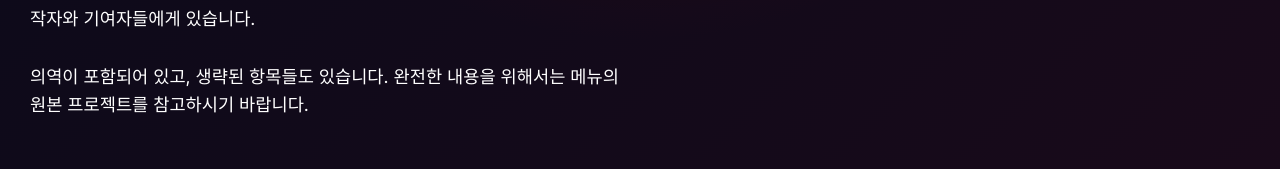
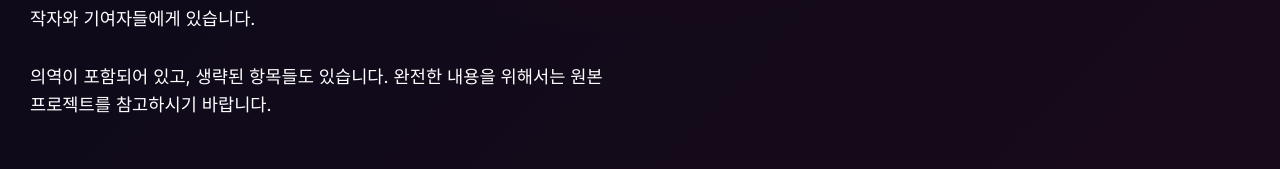
Before and after one commit to RedRaccoonCommunity/redteam-cmm-kr, a plain HTML site: page index.html in a window 1280 px wide. Shown: the part 471-640 px from the top of the page. Drawn offline with Linux system fonts and the light colour scheme.

Commit message:
update index

```diff
--- a/index.html
+++ b/index.html
@@ -503,7 +503,7 @@
                 </h1>
                 <p>Red Team CMM(Capability Maturity Model)은 인하우스 레드팀의 성숙도를 평가, 계획, 보고하기 위한 표준화된 커뮤니티 기반의 성숙도 모델입니다.</p>
                 <p>본 페이지는 <a href="https://www.redteammaturity.com/" target="_blank" rel="noopener">Red Team CMM 프로젝트</a>의 한글 번역판입니다. 모든 크레딧은 원작자와 기여자들에게 있습니다.</p>
-                <p>의역이 포함되어 있고, 생략된 항목들도 있습니다. 완전한 내용을 위해서는 메뉴의 원본 프로젝트를 참고하시기 바랍니다.</p>
+                <p>의역이 포함되어 있고, 생략된 항목들도 있습니다. 완전한 내용을 위해서는 원본 프로젝트를 참고하시기 바랍니다.</p>
             </div>
             <div class="hero-image">
                 <img src="https://image.typedream.com/cdn-cgi/image/width=750,format=auto,fit=scale-down,quality=100/https://api.typedream.com/v0/document/public/e40c5dc5-9883-4a55-aff3-614a99f5da71/2KBmOokwqFit0IHO35xOd6dpPWb_keyboard_blur_fade.png" alt="Red Team Keyboard" loading="lazy">
```
